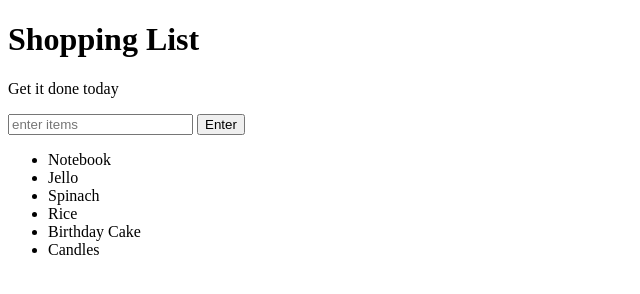
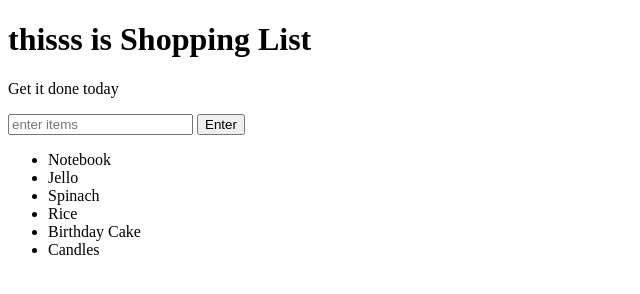
Before and after one commit to umarislam12/Dom, a plain HTML site: page index.html in a window 1280 px wide. Shown: the whole page, without its empty margins (0-640 px from the left). Drawn offline with Linux system fonts and the light colour scheme.

Commit message:
text changed

```diff
--- a/index.html
+++ b/index.html
@@ -5,7 +5,7 @@
 	<link rel="stylesheet" type="text/css" href="style.css">
 </head>
 <body>
-	<h1>Shopping List</h1>
+	<h1>thisss is Shopping List</h1>
 	<p id="first">Get it done today</p>
 	<input id="userinput" type="text" placeholder="enter items">
 	<button id="enter">Enter</button>
```
